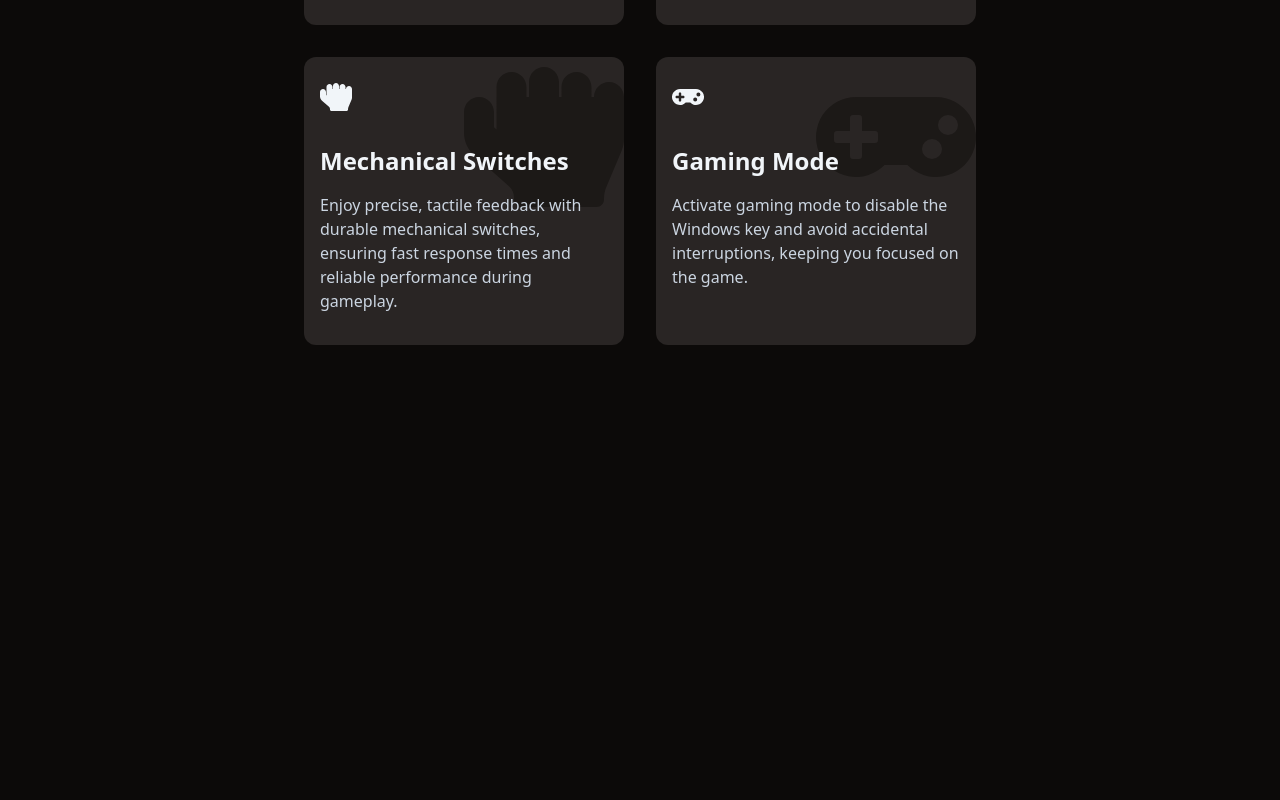
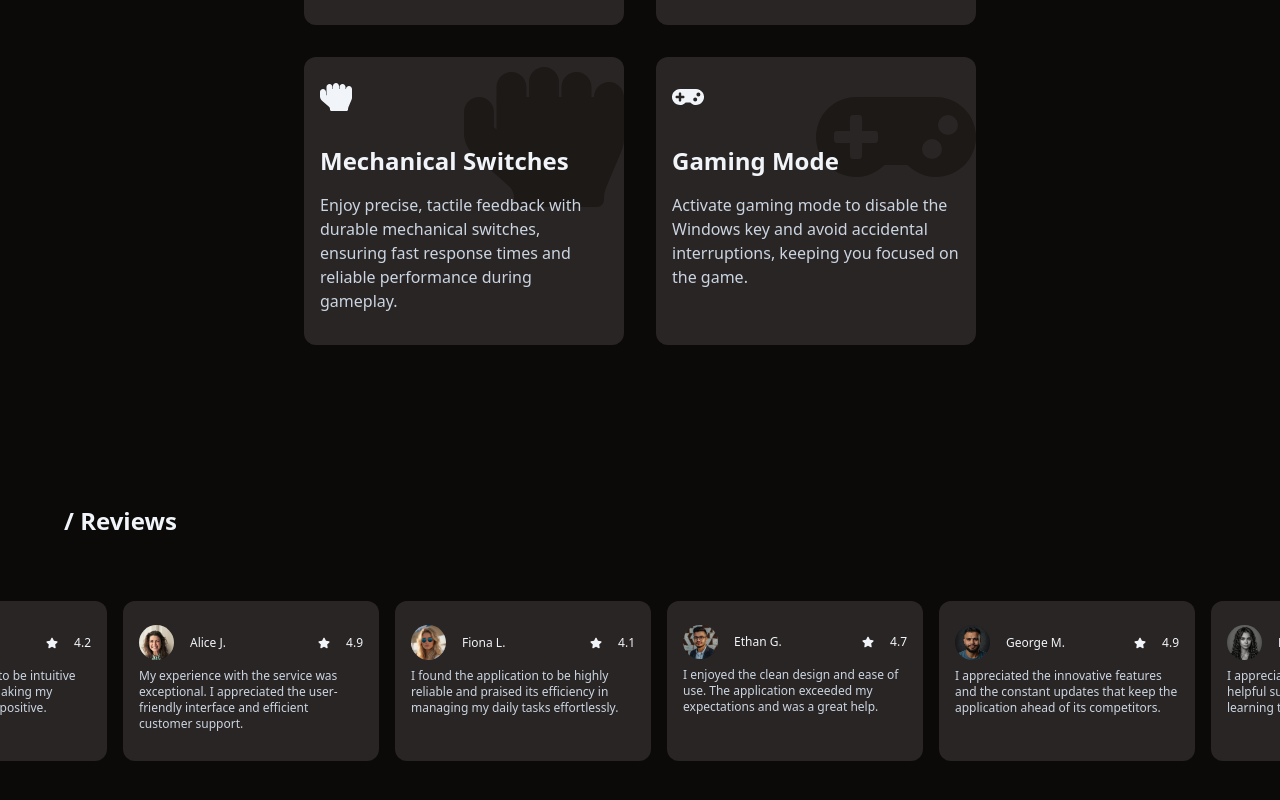
Before and after one commit to GustavoAlmeida-cy/3D-Shop, a Next.js app: page / in a window 1280 px wide. Shown: the part 1514-2314 px from the top of the page. Before the commit the page ends 1859 px from the top, so only its background shows below. Built offline with nearby package versions, Linux system fonts and the light colour scheme.

Commit message:
reviews section

```diff
--- a/components/sections/Reviews.tsx
+++ b/components/sections/Reviews.tsx
@@ -1,8 +1,78 @@
+"use client";
+
 import React from "react";
+import Marquee from "react-fast-marquee";
+import ReviewCard from "../ui/ReviewCard";
+
+const reviews = [
+  {
+    name: "Bob S.",
+    imgSrc: "/assets/reviews/rev1.jpg",
+    text: "I found the application to be intuitive and easy to navigate, making my overall experience very positive.",
+    stars: 4.2,
+  },
+  {
+    name: "Alice J.",
+    imgSrc: "/assets/reviews/rev2.jpg",
+    text: "My experience with the service was exceptional. I appreciated the user-friendly interface and efficient customer support.",
+    stars: 4.9,
+  },
+  {
+    name: "Fiona L.",
+    imgSrc: "/assets/reviews/rev3.jpg",
+    text: "I found the application to be highly reliable and praised its efficiency in managing my daily tasks effortlessly.",
+    stars: 4.1,
+  },
+  {
+    name: "Ethan G.",
+    imgSrc: "/assets/reviews/rev4.jpg",
+    text: "I enjoyed the clean design and ease of use. The application exceeded my expectations and was a great help.",
+    stars: 4.7,
+  },
+  {
+    name: "George M.",
+    imgSrc: "/assets/reviews/rev5.jpg",
+    text: "I appreciated the innovative features and the constant updates that keep the application ahead of its competitors.",
+    stars: 4.9,
+  },
+  {
+    name: "Diana W.",
+    imgSrc: "/assets/reviews/rev6.jpg",
+    text: "I appreciated the detailed tutorials and helpful support provided, which made learning the platform enjoyable.",
+    stars: 4.3,
+  },
+  {
+    name: "Charlie B.",
+    imgSrc: "/assets/reviews/rev7.jpg",
+    text: "I was impressed with the application's functionality and the seamless integration with other tools I use.",
+    stars: 4.8,
+  },
+  {
+    name: "Hannah K.",
+    imgSrc: "/assets/reviews/rev8.jpg",
+    text: "I was delighted with the customer service and the comprehensive resources available to help me get started quickly.",
+    stars: 4.4,
+  },
+];
 
 const Reviews = () => {
   return (
-    <div>
+    <div id="reviews" className="container mx-auto my-32 pt-8">
+      <h2 className="text-2xl font-semibold pl-4 md:pl-16 pb-16">
+        <span className="animate-pulse">/ </span>
+        Reviews
+      </h2>
+      <Marquee speed={25}>
+        {reviews.map((review, index) => (
+          <ReviewCard
+            key={index}
+            name={review.name}
+            imgSrc={review.imgSrc}
+            text={review.text}
+            stars={review.stars}
+          />
+        ))}
+      </Marquee>
     </div>
   );
 };
--- /dev/null
+++ b/components/ui/ReviewCard.tsx
@@ -0,0 +1,36 @@
+import Image from "next/image";
+import React from "react";
+import { FaStar } from "react-icons/fa";
+
+interface ReviewCardProps {
+  name: string;
+  imgSrc: string;
+  text: string;
+  stars: number;
+}
+
+const ReviewCard = ({ name, imgSrc, text, stars }: ReviewCardProps) => {
+  return (
+    <div className="w-64 h-40 flex flex-col bg-stone-800 rounded-xl gap-y-2 px-4 py-6 mr-4">
+      <div className="flex justify-between items-center text-xs">
+        <div className="flex items-center justify-center gap-4">
+          <Image
+            src={imgSrc}
+            alt="Client"
+            width={35}
+            height={35}
+            className="rounded-full"
+          />
+          <span>{name}</span>
+        </div>
+        <div className="flex items-center justify-center gap-4">
+          <FaStar />
+          <span>{stars}</span>
+        </div>
+      </div>
+      <p className="text-slate-300 text-xs">{text}</p>
+    </div>
+  );
+};
+
+export default ReviewCard;
```
